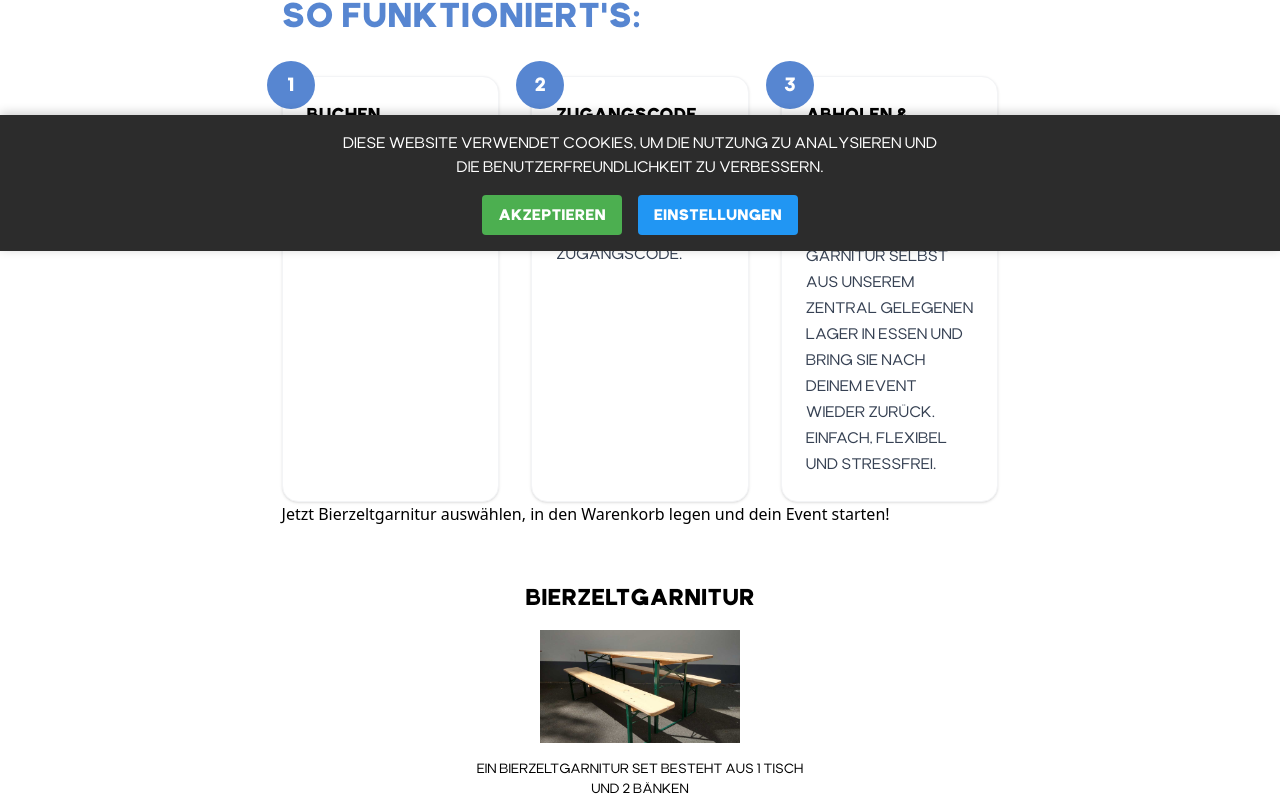
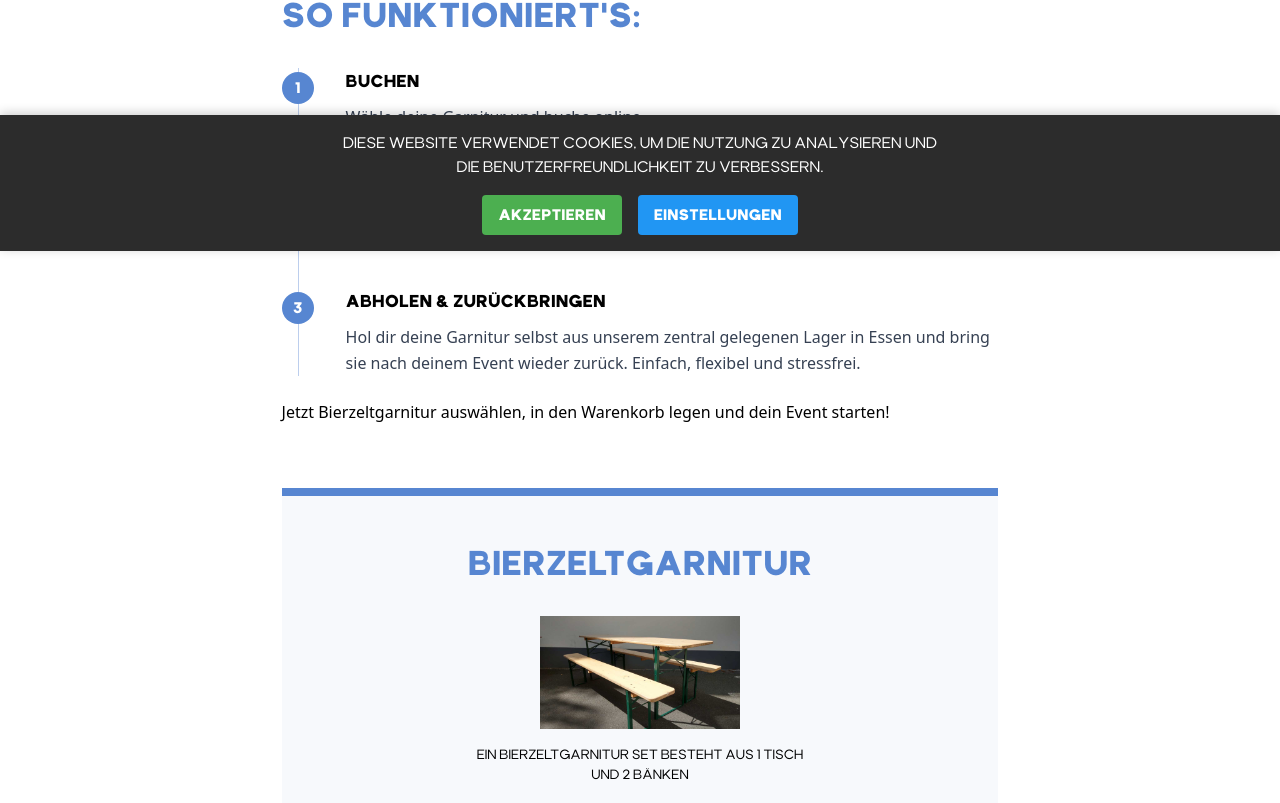
Before and after one commit to janonym2/self_pickup_landingpage, a Next.js app: page / in a window 1280 px wide. Shown: the part 549-1352 px from the top of the page. Built offline with nearby package versions, Linux system fonts and the light colour scheme.

Commit message:
stepper + itemframe

```diff
--- a/app/page.tsx
+++ b/app/page.tsx
@@ -20,7 +20,7 @@ export default async function HomePage() {
               Du planst ein Fest, eine Party oder ein gemütliches Beisammensein im Freien? Bei uns kannst du unkompliziert Bierzeltgarnituren mieten – ganz ohne Lieferstress.
             </p><br /><br />
 
-            <HowItWorks />
+            <HowItWorks /><br />
 
             <p className='font-sans'>
               Jetzt Bierzeltgarnitur auswählen, in den Warenkorb legen und dein Event starten!
@@ -29,6 +29,7 @@ export default async function HomePage() {
 
 
         </section>
+        <br />
         <ItemFrame />
 
         <br />
--- a/components/HowItWorks.tsx
+++ b/components/HowItWorks.tsx
@@ -1,49 +1,54 @@
-export default function HowItWorks() {
+export default function HowItWorksTimeline() {
   return (
-    <section className="w-full max-w-5xl mx-auto">
-      <h1 className="text-3xl md:text-4xl font-bold text-[var(--accent)] mb-10">
+    <section className="w-full max-w-4xl mx-auto">
+      <h1 className="text-3xl md:text-4xl font-bold text-[var(--accent)] mb-8">
         So funktioniert’s:
       </h1>
 
-      <div className="grid gap-8 md:grid-cols-3">
+      <div className="relative">
+        {/* Vertical Line */}
+        <div className="absolute left-4 top-0 h-full w-px bg-[var(--accent)]/40" />
+
+        <ul className="space-y-12">
           {/* Step 1 */}
-        <div className="relative bg-white rounded-2xl p-6 shadow-sm border border-gray-100">
-          <div className="absolute -top-4 -left-4 w-12 h-12 rounded-full bg-[var(--accent)] text-white flex items-center justify-center text-xl font-bold">
+          <li className="relative pl-16">
+            <div className="absolute left-0 top-1 flex items-center justify-center w-8 h-8 rounded-full bg-[var(--accent)] text-white font-bold">
               1
             </div>
             <h3 className="text-lg font-semibold mb-2">
               Buchen
             </h3>
-          <p className="text-gray-700 leading-relaxed">
-            <strong>Buchen:</strong> Wähle deine Garnitur und buche online.
+            <p className="text-gray-700 font-sans leading-relaxed">
+              Wähle deine Garnitur und buche online.
             </p>
-        </div>
+          </li>
 
           {/* Step 2 */}
-        <div className="relative bg-white rounded-2xl p-6 shadow-sm border border-gray-100">
-          <div className="absolute -top-4 -left-4 w-12 h-12 rounded-full bg-[var(--accent)] text-white flex items-center justify-center text-xl font-bold">
+          <li className="relative pl-16">
+            <div className="absolute left-0 top-1 flex items-center justify-center w-8 h-8 rounded-full bg-[var(--accent)] text-white font-bold">
               2
             </div>
             <h3 className="text-lg font-semibold mb-2">
-            Zugangscode
+              Zugangscode erhalten
             </h3>
-          <p className="text-gray-700 leading-relaxed">
-            <strong>Pin erhalten:</strong> Nach der Buchung bekommst du einen persönlichen Zugangscode.
+            <p className="text-gray-700 font-sans leading-relaxed">
+              Nach der Buchung bekommst du einen persönlichen Zugangscode.
             </p>
-        </div>
+          </li>
 
           {/* Step 3 */}
-        <div className="relative bg-white rounded-2xl p-6 shadow-sm border border-gray-100">
-          <div className="absolute -top-4 -left-4 w-12 h-12 rounded-full bg-[var(--accent)] text-white flex items-center justify-center text-xl font-bold">
+          <li className="relative pl-16">
+            <div className="absolute left-0 top-1 flex items-center justify-center w-8 h-8 rounded-full bg-[var(--accent)] text-white font-bold">
               3
             </div>
             <h3 className="text-lg font-semibold mb-2">
               Abholen & zurückbringen
             </h3>
-          <p className="text-gray-700 leading-relaxed">
-            <strong>Abholen & zurückbringen:</strong> Hol dir deine Garnitur selbst aus unserem zentral gelegenen Lager in Essen und bring sie nach deinem Event wieder zurück. Einfach, flexibel und stressfrei.
+            <p className="text-gray-700 font-sans leading-relaxed">
+              Hol dir deine Garnitur selbst aus unserem zentral gelegenen Lager in Essen und bring sie nach deinem Event wieder zurück. Einfach, flexibel und stressfrei.
             </p>
-        </div>
+          </li>
+        </ul>
       </div>
     </section>
   );
--- a/components/ItemFrame.tsx
+++ b/components/ItemFrame.tsx
@@ -17,9 +17,9 @@ export function ItemFrame() {
     const optionsArr = toArray(8);
 
     return (
-        <div>
+        <div className="bg-[#f7f9fc] border-t-8 border-[var(--accent)] p-8">
                 <div className="p-4 flex flex-col items-center text-center space-y-4 max-w-sm mx-auto">
-                    <h2 className="text-xl md:text-2xl font-bold mb-4">Bierzeltgarnitur</h2>
+                    <h2 className="text-3xl md:text-4xl font-bold text-[var(--accent)] mb-8">Bierzeltgarnitur</h2>
 
                     <Image
                         src={'/images/bierzeltgarnitur.jpg'}
@@ -34,7 +34,8 @@ export function ItemFrame() {
                     <p className="text-sm">Preis: 12,00€</p>
 
 
-                    <div className="w-full">
+                    <div className="w-full max-w-sm space-y-4">
+                        <div>
                             <label className="block text-sm mb-1" htmlFor="quantity">
                                 Menge:
                             </label>
@@ -49,7 +50,6 @@ export function ItemFrame() {
                                     <option key={num} value={num}>{num}</option>
                                 ))}
                             </select>
-
                         </div>
 
                         <button
@@ -61,14 +61,16 @@ export function ItemFrame() {
                                 button_name: 'Jetzt anfragen'
                                 });
                             }
-
                             router.push('/');
                             }}
-
-                        className="text-white px-6 py-2 font-bold shadow transition bg-[var(--accent)] hover:bg-[var(--accent-2)]"
+                            className="w-full text-white px-6 py-2 mt-2 font-bold shadow transition bg-[var(--accent)] hover:bg-[var(--accent-2)]"
                         >
                             Jetzt anfragen
                         </button>
+                    </div>
+
+
+
                 </div>
 
         </div>
```
Lines whose indentation alone changed are shown as unchanged.
